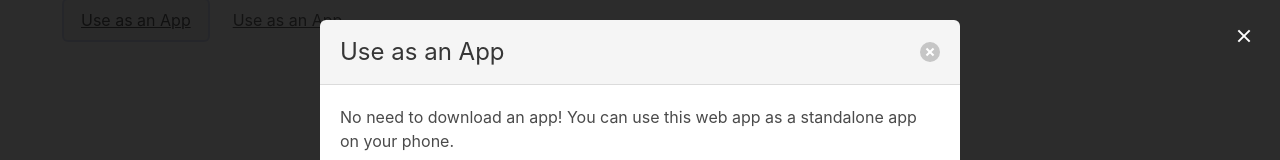
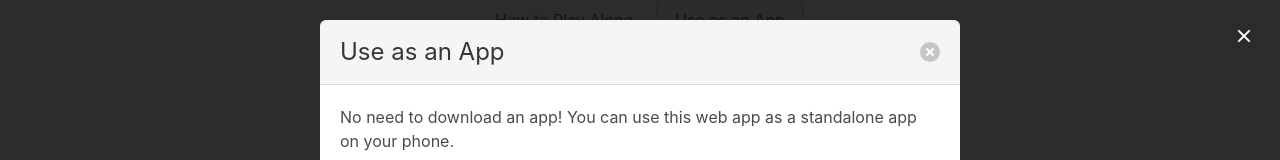
Before and after one commit to lawnguyen/jeopardy-play-along, a React (Create React App) app: page / in a window 1280 px wide. Both pictures are taken after a click on the button "Use as an App". Shown: the top 160 px of the page. Built offline with nearby package versions, Linux system fonts and the light colour scheme.

Commit message:
add how to play modal

```diff
--- a/src/App.tsx
+++ b/src/App.tsx
@@ -236,7 +236,7 @@ const Modal: React.FC<{
   title: string;
   children: ReactNode;
 }> = ({ isActive, toggleModal, title, children }) => (
-  <div className={`modal ${isActive ? 'is-active' : ''}`}>
+  <div className={`modal ${isActive ? 'is-active' : ''} pl-4 pr-4`}>
     <div className="modal-background" onClick={toggleModal}></div>
     <div className="modal-card">
       <header className="modal-card-head">
@@ -267,25 +267,31 @@ const Modal: React.FC<{
 const App: React.FC = () => {
   const [score, setScore] = useState<number>(0);
   const [view, setView] = useState<string>('regular');
-  const [isModalActive, setIsModalActive] = useState<boolean>(false);
+  const [isAppModalActive, setIsAppModalActive] = useState<boolean>(false);
+  const [isHowToPlayModalActive, setIsHowToPlayModalActive] =
+    useState<boolean>(false);
 
-  const toggleModal = () => {
-    setIsModalActive(!isModalActive);
+  const toggleAppModal = () => {
+    setIsAppModalActive(!isAppModalActive);
+  };
+
+  const toggleHowToPlayModal = () => {
+    setIsHowToPlayModalActive(!isHowToPlayModalActive);
   };
 
   return (
     <div className="container">
-      <div className="buttons  block">
-        <button className="button is-text" onClick={toggleModal}>
-          Use as an App
+      <div className="buttons is-centered mb-4">
+        <button className="button is-text" onClick={toggleHowToPlayModal}>
+          How to Play Along
         </button>
-        <button className="button is-text" onClick={toggleModal}>
+        <button className="button is-text" onClick={toggleAppModal}>
           Use as an App
         </button>
       </div>
       <Modal
-        isActive={isModalActive}
-        toggleModal={toggleModal}
+        isActive={isAppModalActive}
+        toggleModal={toggleAppModal}
         title="Use as an App"
       >
         <p className="block">
@@ -305,6 +311,43 @@ const App: React.FC = () => {
           src={AddToHomeScreenImage}
           alt="On iOS, click share and add to home screen"
         />
+      </Modal>
+      <Modal
+        isActive={isHowToPlayModalActive}
+        toggleModal={toggleHowToPlayModal}
+        title="How to Play Along"
+      >
+        <p className="block">
+          Welcome to Jeopardy Play Along! Play solo or with friends - set your
+          own ground rules and use this app to track your score.
+        </p>
+        <p className="block">Here are the basics:</p>
+        <ol className="block pl-4">
+          <li>Throw on an episode 📺</li>
+          <li>
+            Pick a Question Value - Click the dollar amount of the clue chosen.
+          </li>
+          <li>
+            Answer the Clue (in the form of a question)
+            <ul>
+              <li>
+                - Press the ✅ "Right" or the ❌ "Wrong" button to update your
+                score based on your answer.
+              </li>
+              <li>- Press the ⏭️ "Pass" button to skip.</li>
+            </ul>
+          </li>
+          <li>
+            In Daily Double - Click the 🎲 "Daily Double" button to enter a
+            wager. You may wager up to the maximum clue amount on the board if
+            your score is below it. A true Daily Double is when you wager your
+            entire score.
+          </li>
+          <li>
+            Repeat Until Final Jeopardy - In Final Jeopardy, enter a wager, lock
+            it in, and submit your answer.
+          </li>
+        </ol>
       </Modal>
       <h1
         className="title is-1 has-text-centered"
```
